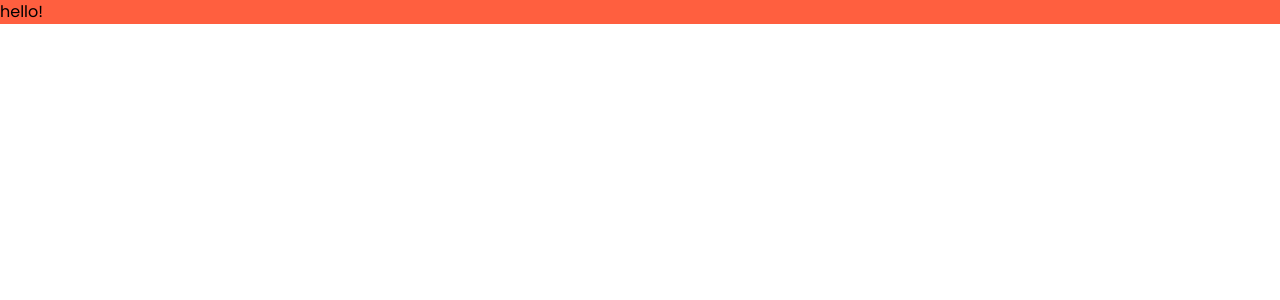
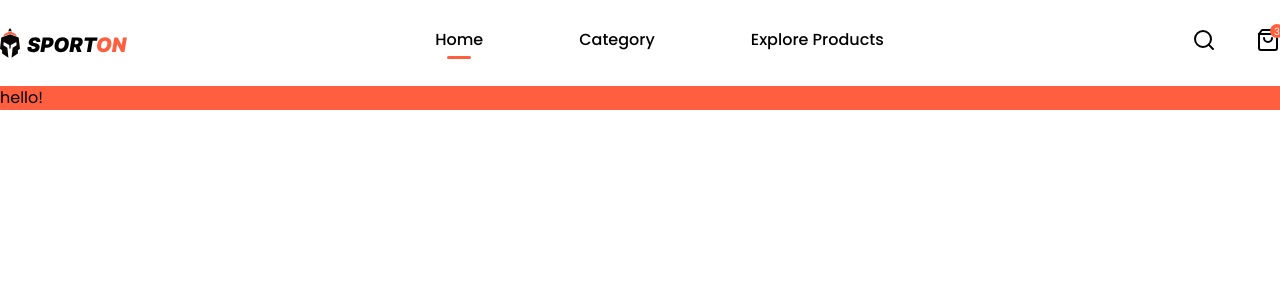
Before and after one commit to aricahyonodev/kita-kerja-web-dev-sporton-website-fe, a Next.js app: page / in a window 1280 px wide. Shown: the top 300 px of the page. Built offline with nearby package versions, Linux system fonts and the light colour scheme.

Commit message:
add : header

```diff
--- /dev/null
+++ b/app/(landing)/components/layouts/header.tsx
@@ -0,0 +1,39 @@
+import Image from "next/image";
+import Link from "next/link";
+import { FiSearch, FiShoppingBag } from "react-icons/fi";
+
+const Header = () => {
+  return (
+    <header>
+      <div className="flex justify-between gap-10 container mx-auto py-7">
+        <Image
+          src="/images/logo.svg"
+          alt="sporton logo"
+          width={127}
+          height={30}
+        />
+        <nav className="flex gap-24 font-medium">
+          <Link
+            href="#"
+            className="relative after:content-[''] after:block after:bg-primary after:rounded-full after:h-[3px] after:w-1/2 after:absolute after:left-1/2 after:-translate-x-1/2 after:translate-y-1"
+          >
+            Home
+          </Link>
+          <Link href="#">Category</Link>
+          <Link href="#">Explore Products</Link>
+        </nav>
+        <div className="flex gap-10">
+          <FiSearch size={24} />
+          <div className="relative">
+            <FiShoppingBag size={24} />
+            <div className="bg-primary rounded-full w-3.5 h-3.5 absolute -top-1 -right-1 text-[10px] text-white text-center">
+              3
+            </div>
+          </div>
+        </div>
+      </div>
+    </header>
+  );
+};
+
+export default Header;
--- a/app/(landing)/layout.tsx
+++ b/app/(landing)/layout.tsx
@@ -1,6 +1,7 @@
 import type { Metadata } from "next";
 import { Poppins } from "next/font/google";
 import "../globals.css";
+import Header from "./components/layouts/header";
 
 const poppins = Poppins({
   variable: "--font-poppins",
@@ -25,6 +26,7 @@ export default function RootLayout({
       <body
         className={`${poppins.variable} antialiased`}
       >
+        <Header/>
         {children}
       </body>
     </html>
```
Also changed, not shown: public/images/logo.svg (added).
